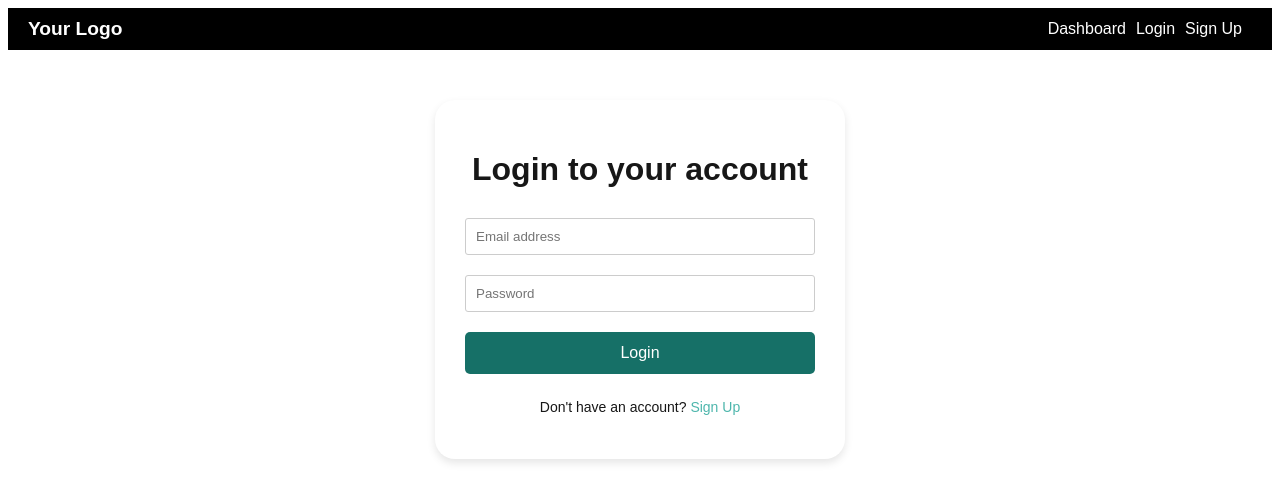
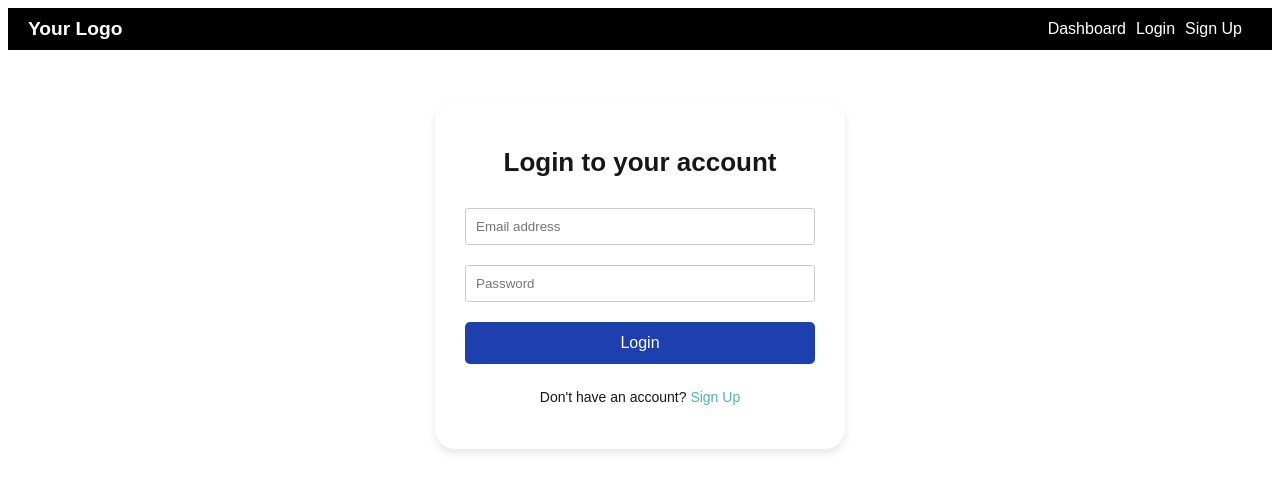
Before and after one commit to ayabarrera/user-auth-phase1, a Next.js app: page /login in a window 1280 px wide. Shown: the top 502 px of the page. Built offline with nearby package versions, Linux system fonts and the light colour scheme.

Commit message:
changed colors for the buttons so it matches the color of button from landing page

```diff
--- a/app/login/loginpage.css
+++ b/app/login/loginpage.css
@@ -11,6 +11,7 @@
 .login-container h1 {
   text-align: center;
   margin-bottom: 30px;
+  font-size: 26px;
 }
 
 .signup-link {
@@ -38,7 +39,7 @@
 }
 
 .login-button {
-  background-color:#167067;
+  background-color:#1e40af;
   color: white;
   padding: 12px 20px;
   border: none;
@@ -49,7 +50,7 @@
 }
 
 .login-button:hover {
-  background-color: #4DB6AC;
+  background-color: #0f215c;
 }
 
 .signup-link a {
--- a/app/register/register.css
+++ b/app/register/register.css
@@ -40,7 +40,7 @@
 }
 
 .login-button {
-  background-color:#167067;
+  background-color:#1e40af;
   color: white;
   padding: 12px 20px;
   border: none;
@@ -51,7 +51,7 @@
 }
 
 .login-button:hover {
-  background-color: #4DB6AC;
+  background-color: #0f215c;
 }
 
 .login-link {
```
